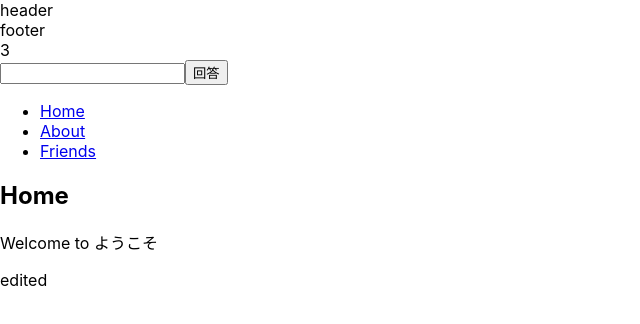
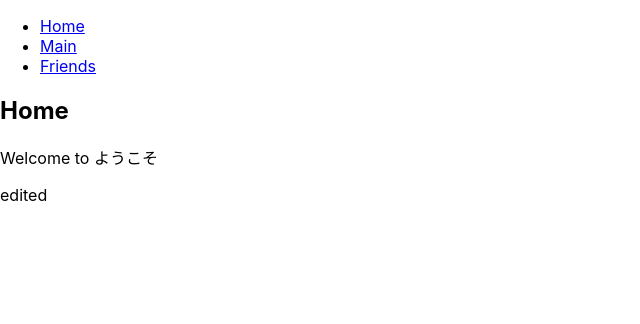
Before and after one commit to HMtsumura/flash-calculation, a React (Create React App) app in the folder sample-project/: page / in a window 1280 px wide. Shown: the top 324 px of the page, without its empty margins (0-640 px from the left). Built offline with nearby package versions, Linux system fonts and the light colour scheme.

Commit message:
checked routers

```diff
--- a/sample-project/src/App.js
+++ b/sample-project/src/App.js
@@ -4,20 +4,21 @@ import logo from './logo.svg';
 import './App.css';
 import Layout from "./components/Layout"
 import Main from "./components/Main"
+import Question from "./components/Question"
 
 function App() {
   return (
     <BrowserRouter>
       <div className="App">
-        <Layout />
-        <Main />
+        {/* <Layout />
+        <Main /> */}
         <ul>
           <li><Link to='/'>Home</Link></li>
-          <li><Link to='/layout'>About</Link></li>
+          <li><Link to='/main'>Main</Link></li>
           <li><Link to='/friends'>Friends</Link></li>
         </ul>
         <Route exact path='/' component={Home} />
-        <Route path='/layout' component={Layout} />
+        <Route path='/main' component={Main} />
         <Route path='/friends' component={Friends} />
       </div>
     </BrowserRouter>
--- a/sample-project/src/components/Main.js
+++ b/sample-project/src/components/Main.js
@@ -1,6 +1,7 @@
 import React from "react";
 import AnswerCheck from "./AnswerCheck";
 import Question from "./Question";
+import { BrowserRouter, Route, Link, RouteComponentProps } from 'react-router-dom';
 
 export default class Main extends React.Component{
     render(){
@@ -17,10 +18,15 @@ export default class Main extends React.Component{
         }
 
         return(
-            <div>
-                <Question numbers={numbers}/>
-                <AnswerCheck numbers={numbers}/>
-            </div>
+            <BrowserRouter>
+                <div>
+                    <Question numbers={numbers}/>
+                    <AnswerCheck numbers={numbers}/>
+                    <Route path='/question'
+                            render= {() => <Question numbers={numbers}/>}   />
+                    {/* <Route path='/friends' component={Friends} /> */}
+                </div>
+            </BrowserRouter>
         );
     }
 }
```
